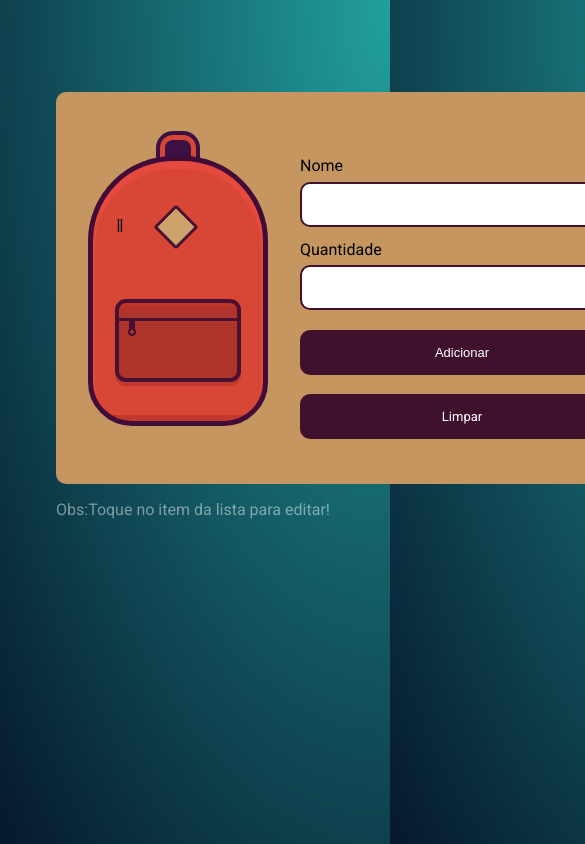
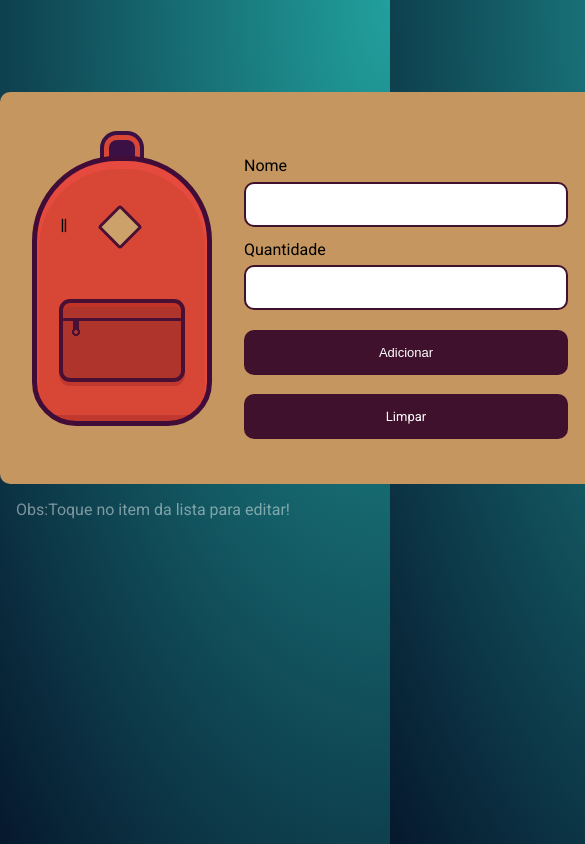
Before and after one commit to JuanSalles/travelbag-localStorage, a website with bundled scripts: page index.html in a window 390 px wide. Shown: the top 844 px of the page, 585 px wide, since content can reach past the window. Built offline with nearby package versions, Linux system fonts and the light colour scheme.

Commit message:
alterações de estilo e responsividade

```diff
--- a/css/style.css
+++ b/css/style.css
@@ -4,11 +4,24 @@ html {
     font-family: 'Roboto', cursive;
 }
 
+
+body{
+    display: flex;
+    flex-direction: column;
+    align-items: center;
+}
+
 .conteudo {
     padding: 10vh 3em 0;
-    display: flex;
-    align-items: flex-start;
-    gap: 2em;
+    max-width: 100vw;
+    display: grid;
+    grid-template-columns: repeat(2, 1fr);
+    grid-column-gap: 2em;
+    grid-row-gap:6px;
+}
+
+.container{
+    min-width: 600px;
 }
 
 .principal {
@@ -112,7 +125,7 @@ form a {
 .lista {
     margin: 0;
     padding: 0;
-    width: 50%;
+    width: 100%;
 }
 
 .item {
@@ -123,7 +136,7 @@ form a {
     margin: 0 0 1em;
     width: 100%;
     box-sizing: border-box;
-    display: inline-flex;
+    display: flex;
     align-items: center;
     justify-content: space-between;
     gap: 1em;
@@ -163,7 +176,7 @@ form a {
 }
 
 .observacao{
-    padding: 0 3em 0;
+    padding: 0 1em 0;
     color: rgba(255, 255, 255, 0.464);
 
 }
--- a/index.html
+++ b/index.html
@@ -1,5 +1,6 @@
 <!DOCTYPE html>
 <html lang="en">
+
 <head>
     <meta charset="UTF-8">
     <meta http-equiv="X-UA-Compatible" content="IE=edge">
@@ -11,9 +12,13 @@
     <link rel="preconnect" href="https://fonts.gstatic.com" crossorigin>
     <link href="https://fonts.googleapis.com/css2?family=Roboto&display=swap" rel="stylesheet">
 </head>
+
 <body>
+
     <main class="conteudo">
+        <div class="container">
             <div class="principal">
+
                 <div class="mochila"></div>
                 <form action="" class="adicionar" id="novoItem">
                     <label for="item">Nome</label>
@@ -23,13 +28,18 @@
                     <input type="submit" value="Adicionar" class="cadastrar" id="botao-submit">
                     <a href="index.html" class="cadastrar" type="button" id="botaoLimpar">Limpar</a>
                 </form>
+
+            </div>
+            <p class="observacao">Obs:Toque no item da lista para editar!</p>
         </div>
 
         <ul class="lista" id="lista-1">
+        </ul>
 
-        </ul>
+
     </main>
-    <p class="observacao">Obs:Toque no item da lista para editar!</p>
+
     <script type="module" src="js/main.js"></script>
 </body>
+
 </html>
--- a/js/criaElemento.js
+++ b/js/criaElemento.js
@@ -11,7 +11,7 @@ export default function criaElemento (nome, quantidade, index){
 
     novoItem.classList.add("item");
     botao.setAttribute("type", "button");
-    botao.setAttribute("data-deleteItem", index);
+    botao.setAttribute("data-delete-item", index);
     novoItem.setAttribute("data-Item", index);
     botao.classList.add("excluir-item");
 
```
Lines whose indentation alone changed are shown as unchanged.
